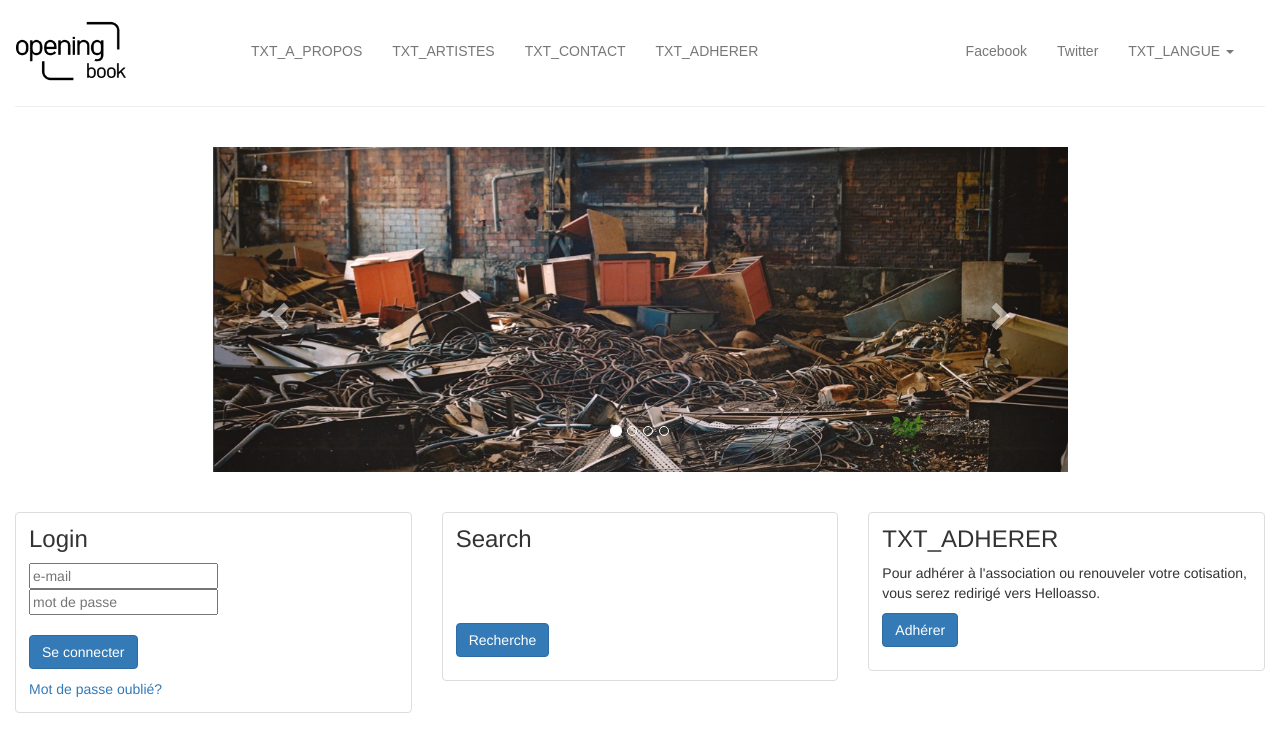
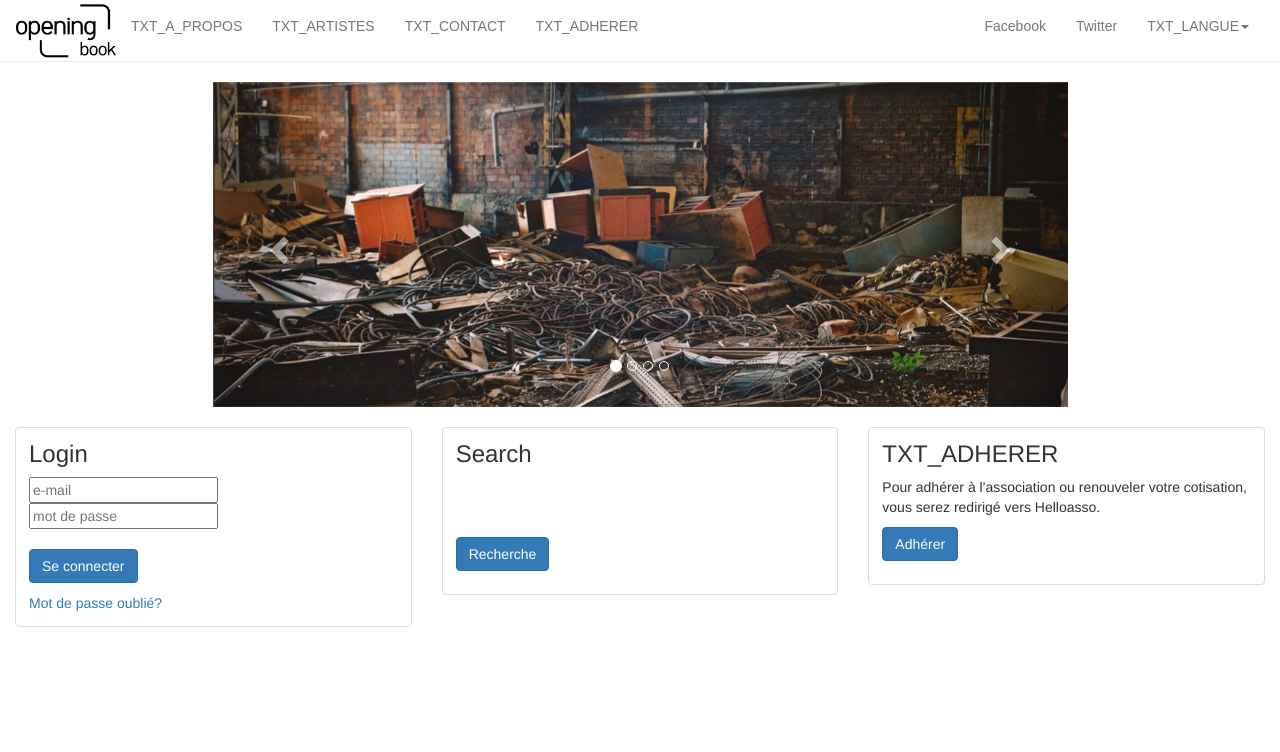
Before and after one commit to Doramadaire/opening_website, a PHP site: page /opening_website/ in a window 1280 px wide. Shown: the top 752 px of the page. Run offline with PHP 8.4, Linux system fonts and the light colour scheme; data comes from the database, SQL or seed files in the repository; some libraries are stand-ins or nearby versions.

Commit message:
modifs forme navbar

```diff
--- a/css/diapo.css
+++ b/css/diapo.css
@@ -3,5 +3,9 @@
             margin: auto;
 
 	  }
-#myCarousel {width : 75%;
-margin: auto;}
+
+#myCarousel {
+    width : 75%;
+    margin: auto;
+    margin-bottom: 20px;
+}
--- a/css/header.css
+++ b/css/header.css
@@ -1,40 +1,24 @@
-.page-header {
-	background-color: #FFFFFF ; /*Couleur de fond*/
-	color : white;
-    font-family: "Arial", cursive, sans-serif;
-}
-
-
 /* http://work.smarchal.com/twbscolor/css/e74c3cc0392becf0f1ffbbbc0
 donne le code ci dessous pour les couleurs de la navbar
 */
 
-.navbar-default {
+.page-header {
+  background-color: #FFFFFF ; /*Couleur de fond*/
+  color : white;
+  font-family: "Arial", cursive, sans-serif;
+  margin-top: 0px;
+  margin-bottom: 0px;
+  padding: 0px;
+}
+
+.navbar {
   background-color: #FFFFFF;
   border-color: #FFFFFF;
+  margin-bottom: 0px;
+  height: inherit;
 }
 
-.navbar-default .navbar-brand {
-  width: 220px;  /* a quel endroit les boutons de la navbar commencent (horizontalement)*/
-
+#logo {
+  width: 100px;   /*la taille du logo */
+  height: auto;   /*la taille du logo */
 }
-
-.navbar-wrapper {
-    margin-top: 0px;   /* pour positionner la hauteur de la barre de navigation */
-  }
-
-.navbar-brand {
-  padding: 0px; /* firefox bug fix */
-}
-.navbar-brand>img {
-  height: 220%;   /*la taille du logo */
-  padding: 0px; /* firefox bug fix */
-
-}
-
-.logo {
-	 margin-top: -30px;   /* pour positionner la hauteur du logo */
-
-}
-
-.page-header {margin-top : 25px;} /* pour positionner la hauteur des boutons */
--- a/views/include/diapo.php
+++ b/views/include/diapo.php
@@ -1,5 +1,3 @@
-<link href="css/diapo.css" rel="stylesheet">
-
 <div class="container">
   <br>
   <div id="myCarousel" class="carousel slide" data-ride="carousel">
@@ -41,4 +39,3 @@
     </a>
   </div>
 </div>
-<br><br>
--- a/views/include/header.php
+++ b/views/include/header.php
@@ -1,17 +1,13 @@
- <!-- On impose un css différent du bootstrap.min.css -->
-<link href="css/header.css" rel="stylesheet">
-
-
-<div class="container-fluid">
-
 <div class="page-header">
   <div class="navbar-wrapper">
-
     <!-- Le "nom" de la navbar, et l'allure du bouton sur mobile-->
     <nav class="navbar navbar-default">
+      <!-- Les contenu de la navbar -->
       <div class="container-fluid">
         <!-- Brand and toggle get grouped for better mobile display -->
         <div class="navbar-header">
+          <a class="navbar-left" href="index.php"><img class="img-fluid" id="logo" alt="logo" src="resources/logo_cropped.png"></a>
+        </div>
         <button type="button" class="navbar-toggle collapsed" data-toggle="collapse" data-target="#bs-example-navbar-collapse-1" aria-expanded="false">
           <span class="sr-only">Toggle navigation</span>
           <span class="icon-bar"></span>
@@ -19,34 +15,29 @@
           <span class="icon-bar"></span>
         </button>
 
-	  <a class="navbar-brand" href="index.php"> <img class="logo" alt="logo" src="logo.png"> </a>
-    </div>
-	<!-- Les contenu de la navbar -->
         <!-- Collect the nav links, forms, and other content for toggling -->
-    <div class="collapse navbar-collapse" id="bs-example-navbar-collapse-1">
+        <div class="collapse navbar-collapse" id="links">
+
           <ul class="nav navbar-nav">
             <li><a href="edito.php"><?php echo TXT_A_PROPOS; ?> </a></li>
             <li><a href="#"><?php echo TXT_ARTISTES; ?></a></li>
-		<li><a href="contact.php"><?php echo TXT_CONTACT; ?> </a></li>
+            <li><a href="contact.php"><?php echo TXT_CONTACT; ?></a></li>
             <li><a href="join.php"><?php echo TXT_ADHERER; ?></a></li>
           </ul>
 
           <ul class="nav navbar-nav navbar-right">
             <li><a href="https://www.facebook.com/opening-book-872866662728445/" target="_blank">Facebook</a></li>
             <li><a href="https://twitter.com/opening_asso" target="_blank" >Twitter</a></li>
-        <li class="dropdown">
-          <a href="#" class="dropdown-toggle" data-toggle="dropdown" role="button" aria-haspopup="true" aria-expanded="false"><?php echo TXT_LANGUE; ?> <span class="caret"></span></a>
+            <li class="dropdown"><a href="#" class="dropdown-toggle" data-toggle="dropdown" role="button" aria-haspopup="true" aria-expanded="false"><?php echo TXT_LANGUE; ?><span class="caret"></span></a>
               <ul class="dropdown-menu">
                 <li><a href="?lang=fr">Fr</a></li>
                 <li><a href="?lang=en">En</a></li>
               </ul>
             </li>
           </ul>
+
         </div><!-- /.navbar-collapse -->
       </div><!-- /.container-fluid -->
     </nav>
   </div>
-
-
 </div>
-</div>
--- a/views/include/html_header.php
+++ b/views/include/html_header.php
@@ -11,6 +11,7 @@
 
         <!-- Fichiers maison -->
         <link href="css/global.css" rel="stylesheet">
+        <link href="css/header.css" rel="stylesheet">
         <script src="js/global.js"></script>
 
         <!-- HTML5 shim and Respond.js for IE8 support of HTML5 elements and media queries -->
--- a/views/index.php
+++ b/views/index.php
@@ -5,12 +5,12 @@
         <title>Opening</title>
         <!-- Import des fichiers spécifiques à cette page -->
 		<link href="css/index.css" rel="stylesheet">
+        <link href="css/diapo.css" rel="stylesheet">
 	</head>
 
 	<body>
 		<?php include("include/header.php"); ?>
 		<?php include("include/diapo.php"); ?>
-
 
 <div class="container-fluid">
 <div class="row">
```
Also changed, not shown: resources/logo_cropped.png (added). Lines whose indentation alone changed are shown as unchanged.
